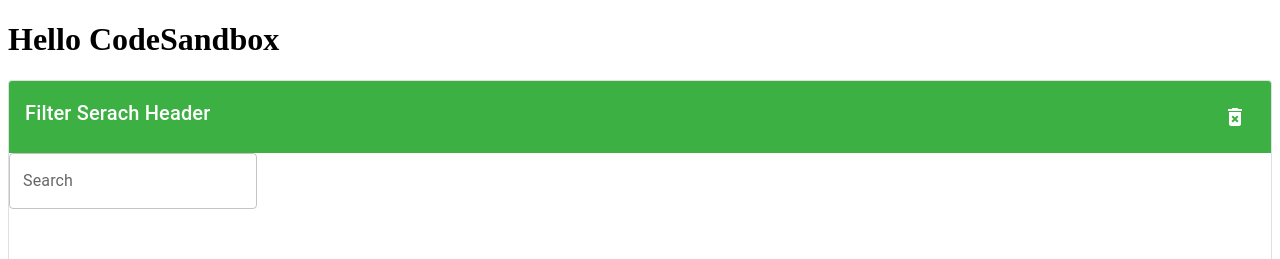
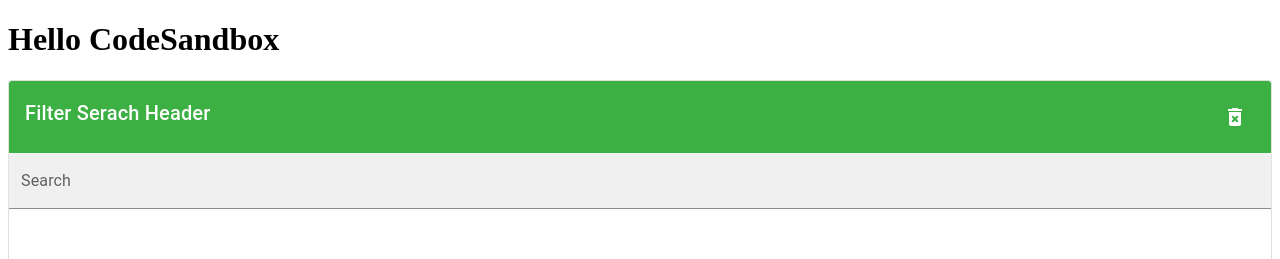
Before and after one commit to AK-Conas/BasicComponents, a React (Create React App) app: page / in a window 1280 px wide. Shown: the top 259 px of the page. Built offline with nearby package versions, Linux system fonts and the light colour scheme.

Commit message:
Update CFilterItem.jsx and CInput.jsx

```diff
--- a/src/CFilterItem.jsx
+++ b/src/CFilterItem.jsx
@@ -50,7 +50,9 @@ const CFilterItem = ({
           </Typography>
         </Box>
       )}
-      {cShowSearch && <CInput cHintText="Search" cType={"search"} />}
+      {cShowSearch && (
+        <CInput cHintText="Search" cType={"search"} cVariant={"filled"} />
+      )}
       {cData !== undefined && <CCheckGroup cData={cData} cSingle={cSingle} />}
     </Card>
   );
--- a/src/CInput.jsx
+++ b/src/CInput.jsx
@@ -13,6 +13,7 @@ import { TextField } from "@mui/material";
 //this does not work with typing, for that
 //method check has to be added
 const CInput = ({
+  cVariant,
   cHintText,
   cDisabled,
   cHelperText,
@@ -30,6 +31,7 @@ const CInput = ({
       disabled={cDisabled}
       label={cHintText}
       color="primary"
+      variant={cVariant === undefined ? "outlined" : cVariant}
       error={cErrorMsg === undefined ? "" : cErrorMsg}
       type={cType === undefined ? "text" : cType}
       helperText={cHelperText === undefined ? " " : cHelperText}
@@ -37,6 +39,7 @@ const CInput = ({
       inputProps={cInputProps}
       onChange={cChange}
       rows={cRows === undefined ? 10 : cRows}
+      fullWidth
     />
   );
 };
```
